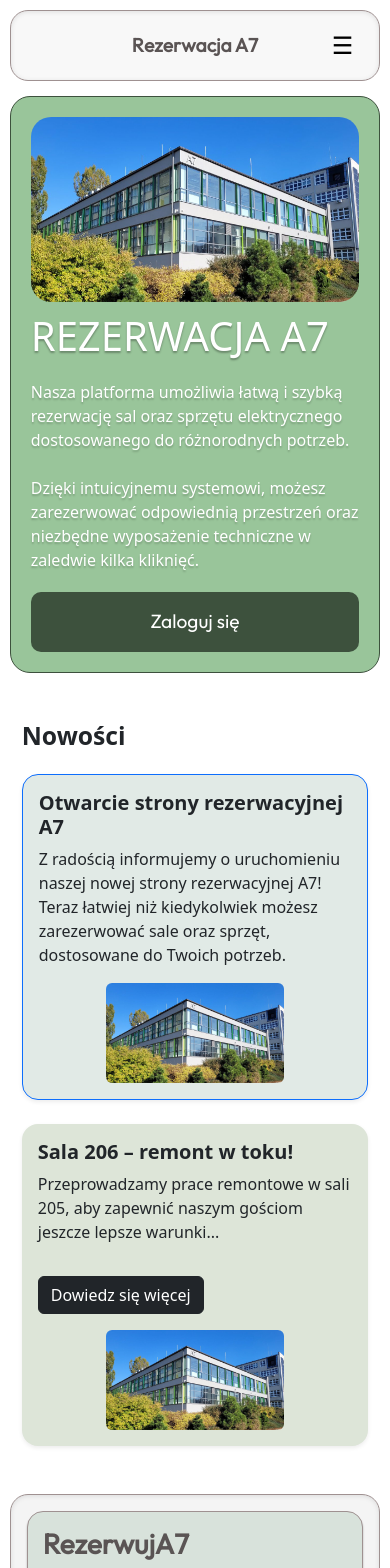
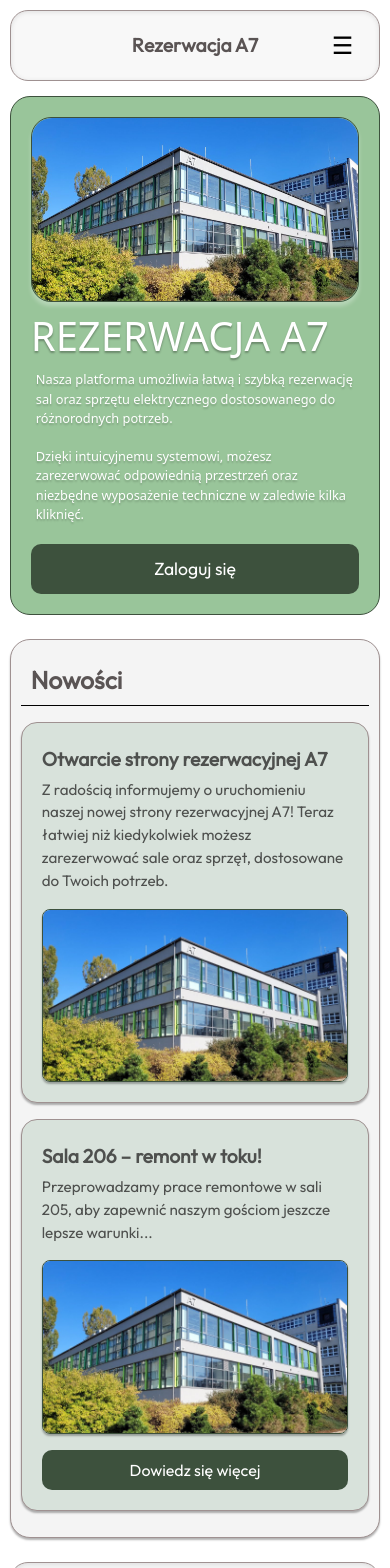
Before and after one commit to Velfoy/Projekt_kompetencyjny, a React (Vite) app in the folder frontend/: page / in a window 390 px wide. Shown: the top 1568 px of the page. Built offline with nearby package versions, Linux system fonts and the light colour scheme.

Commit message:
Home page done

```diff
--- a/frontend/src/components/ui/home/NewsSection.tsx
+++ b/frontend/src/components/ui/home/NewsSection.tsx
@@ -10,46 +10,41 @@ interface NewsCardProps {
   button?: string;
 }
 
-const NewsCard: React.FC<NewsCardProps> = ({ title, text, image, highlight = false, button }) => {
+const NewsCard: React.FC<NewsCardProps> = ({
+  title,
+  text,
+  image,
+  highlight = false,
+  button,
+}) => {
   return (
     <div
-      className={`card mb-4 p-3 shadow-sm ${highlight ? "border border-primary" : "border-0"}`}
-      style={{
-        backgroundColor: highlight ? "#e1eae6" : "#dde5d8",
-        borderRadius: "1rem",
-      }}
+      className={`card_divv ${highlight ? "highlight" : ""}`}
     >
-      <div className="row g-3 align-items-center">
-        <div className="col-md-9">
-          <h5 className="card-title fw-bold">{title}</h5>
-          <p className="card-text mt-2">{text}</p>
-          {button && (
-            <button className="btn btn-dark mt-3">{button}</button>
-          )}
+      <div className="card-content">
+        <div className="text-content">
+          <h5 className="title_news">{title}</h5>
+          <p className="text_news">{text}</p>
         </div>
-        <div className="col-md-3 text-center">
-          <img
-            src={image}
-            alt=""
-            className="img-fluid rounded"
-            style={{ maxHeight: "100px", objectFit: "cover" }}
-          />
+        <div className="image-content">
+          <img src={image} alt="" className="image_news" />
         </div>
       </div>
+      {button && <button className="button_card_news">{button}</button>}
     </div>
   );
 };
 
 const NewsSection: React.FC = () => {
   return (
-    <div className="container my-5">
-      <h2 className="fw-bold mb-4">Nowości</h2>
+    <div className="my-4 all_news">
+      <h2 className="fw-bold mb-3 news_header">Nowości</h2>
 
       <NewsCard
         title="Otwarcie strony rezerwacyjnej A7"
         text="Z radością informujemy o uruchomieniu naszej nowej strony rezerwacyjnej A7! Teraz łatwiej niż kiedykolwiek możesz zarezerwować sale oraz sprzęt, dostosowane do Twoich potrzeb."
         image={buildingImg}
-        highlight={true}
+        highlight={false}
       />
 
       <NewsCard
--- a/frontend/src/styles/components/A7ReservationCard.css
+++ b/frontend/src/styles/components/A7ReservationCard.css
@@ -83,9 +83,6 @@
   background: transparent;
 }
 
-.a7-button:hover {
-  transform: translateY(-4px);
-}
 
 .a7-button-text {
   color: white;
@@ -161,10 +158,12 @@
   }
 
   .description_a7 {
-    font-size: 1rem;
+    font-size: 0.8rem;
     text-align: left;
-    margin: 20px auto;
+    margin: 10px auto;
     width: 100%;
+    padding-left: 5px;
+    margin-bottom: 20px;
   }
 
   .image_a7_wrapper {
@@ -174,18 +173,23 @@
     aspect-ratio: 16/2;
     margin: 0 auto;
     order: 1;
-    box-shadow: none;
-    border: none;
+
   }
 
   .a7-button-wrapper {
     position: static;
     width: 100%;
-    height: 60px;
+    height: 50px;
     aspect-ratio: auto;
     order: 4;
     background-color: #3D513D;
     border-radius: 10px;
+    transition: all 0.3s ease-in-out;
+  }
+  .a7-button-wrapper:hover{
+    transform: translateY(-4px);
+    box-shadow: 0px 2px 2px rgba(255,255,255,0.4);
+    background-color: #133b13;
   }
 
   .a7-button {
@@ -197,9 +201,10 @@
   }
 
   .a7-button-text {
-    font-size: 1.2rem;
+    font-size: 1.1rem;
     left: 0;
     top: 0;
     width: 100%;
   }
+
 }
--- a/frontend/src/styles/components/NewsSection.css
+++ b/frontend/src/styles/components/NewsSection.css
@@ -0,0 +1,137 @@
+.all_news{
+    padding: 10px 20px;
+    background-color: #F4F4F4;
+    border: 1px solid #9F9191;
+    box-shadow: 0px 2px 2px rgba(0,0,0,0.3);
+    border-radius: 20px;
+    font-family: 'Outfit';
+
+}
+.news_header{
+    color: #5A5454;
+    border-bottom: 1px solid #000;
+    padding: 10px;
+    padding-top: 15px;
+}
+.card_divv{
+    display: flex;
+    flex-direction: column;
+    align-items: start;
+    padding: 15px 20px;
+    background-color: #D8E2DB;
+    border-radius: 1rem;
+    margin-bottom: 1rem;
+    box-shadow: 0 2px 2px rgba(0, 0, 0, 0.3);
+    border: 1px solid #9F9191;
+}
+
+.card-content {
+  display: flex;
+  flex-direction: row;
+  align-items: center;
+  margin-top: -5px;
+  gap: 1rem;
+  width: 100%;
+}
+
+.text-content {
+  flex: 3;
+  margin-top: 10px;
+  margin-left: 5px;
+  color: #4E504E;
+}
+
+.image-content {
+  flex: 1;
+  display: flex;
+  justify-content: end;
+}
+
+.title_news {
+  font-weight: bold;
+  font-size: 1.4rem;
+}
+
+.text_news {
+  margin-top: 0.5rem;
+  font-size: 1rem;
+}
+
+.button_card_news {
+ width: 100%;
+  margin-top: 1rem;
+  padding: 0.5rem 1rem;
+  background-color: #3D513D;
+  color: #fff;
+  border: none;
+  border-radius: 10px;
+  cursor: pointer;
+  transition: all 0.3s ease-in-out;
+}
+
+.button_card_news:hover {
+    transform: translateY(-4px);
+  background-color: #133b13;
+  box-shadow: 0 2px 2px rgba(0,0,0,0.3);
+}
+
+.image_news {
+  max-height: 120px;
+  width: auto;
+  object-fit: cover;
+   border: 1px solid #3D513D;
+  box-shadow: 0 2px 2px rgba(0,0,0,0.3);
+  border-radius: 0.5rem;
+}
+
+@media screen and (max-width: 768px) {
+  .card-content {
+    flex-direction: column;
+    align-items: flex-start;
+    gap: 0px;
+  }
+  .text-content{
+    margin-bottom: 0px;
+  }
+
+  .image-content {
+    justify-content: center;
+    width: 100%;
+  }
+
+  .image_news {
+    width: 100%;
+    max-width: 100%;
+    height: auto;
+    max-height: 200px;
+  }
+
+  .text-content {
+    margin-left: 0;
+    margin-top: 15px;
+  }
+
+  .button_card_news {
+    width: 100%;
+  }
+}
+
+@media screen and (max-width: 480px) {
+  .title_news {
+    font-size: 1.2rem;
+  }
+
+  .text_news {
+    font-size: 0.95rem;
+  }
+
+  .all_news {
+    padding: 10px;
+  }
+  .text-content{
+    margin-top: 10px;
+  }
+  .card_divv {
+    padding: 20px;
+  }
+}
```
